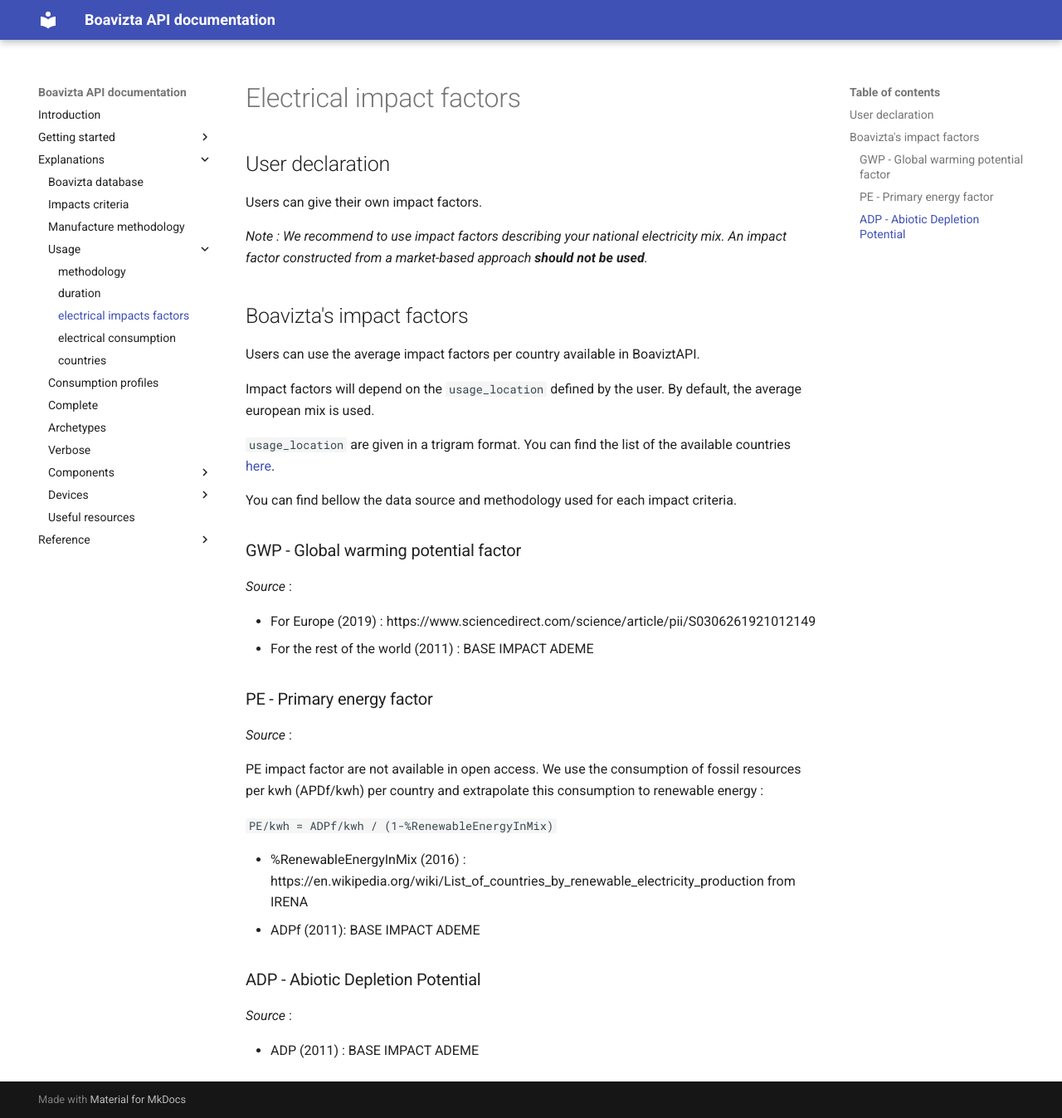
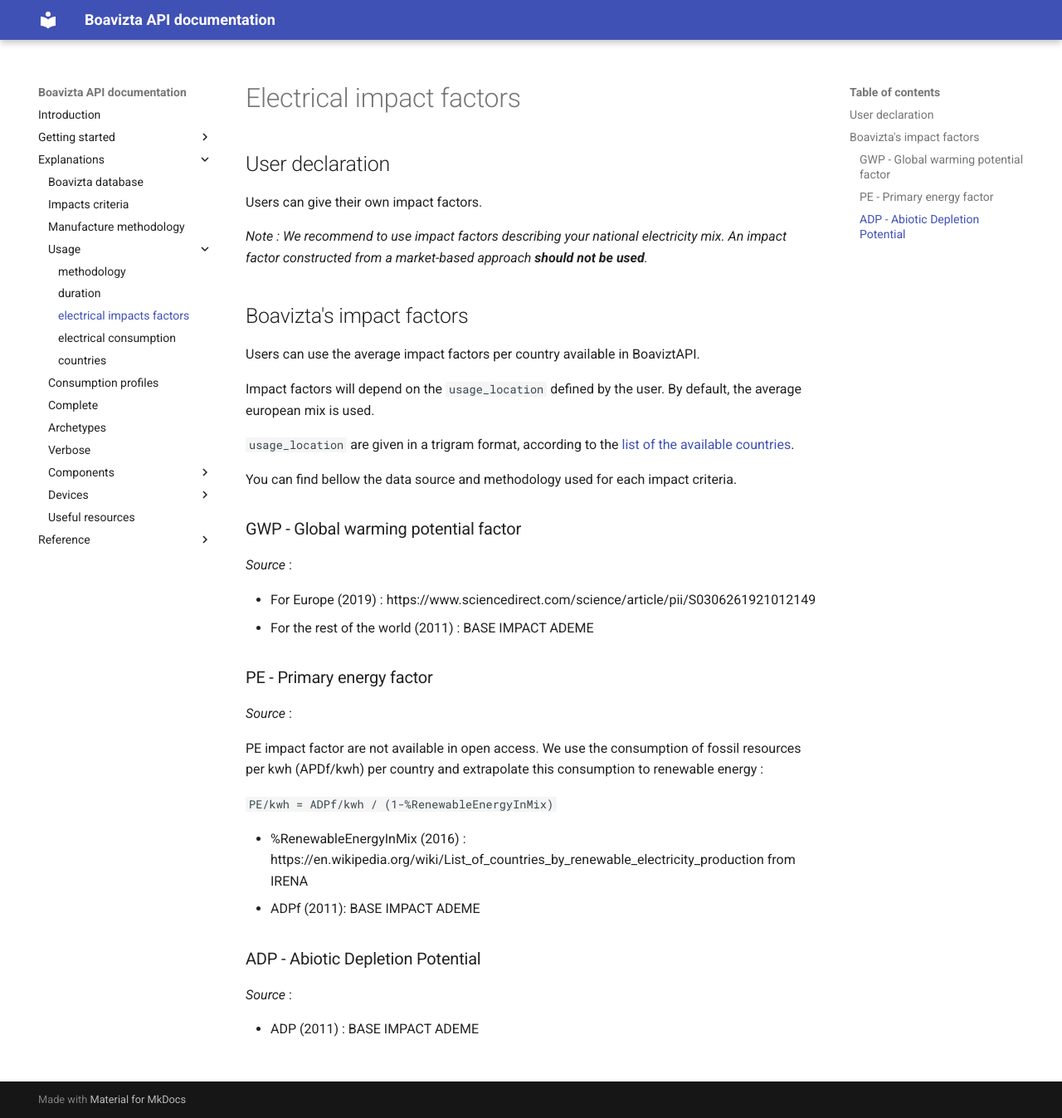
Before and after one commit to Boavizta/boaviztapi, an MkDocs documentation site: the page built from docs/docs/Explanations/usage/elec_factors.md, in a window 1280 px wide and 1347 px high. Shown: the whole window at 83% size. Built offline with MkDocs 1.6.1 and Material for MkDocs 9.7.7, drawn with Linux system fonts in a browser that asks for light colours.

Commit message:
docs: rephrasing and put the county list link on the text

```diff
--- a/docs/docs/Explanations/usage/elec_factors.md
+++ b/docs/docs/Explanations/usage/elec_factors.md
@@ -13,7 +13,7 @@
 
 Impact factors will depend on the `usage_location` defined by the user. By default, the average european mix is used.
 
-`usage_location` are given in a trigram format. You can find the list of the available countries [here](countries.md).
+`usage_location` are given in a trigram format, according to the [list of the available countries](countries.md).
 
 You can find bellow the data source and methodology used for each impact criteria.
 
```
